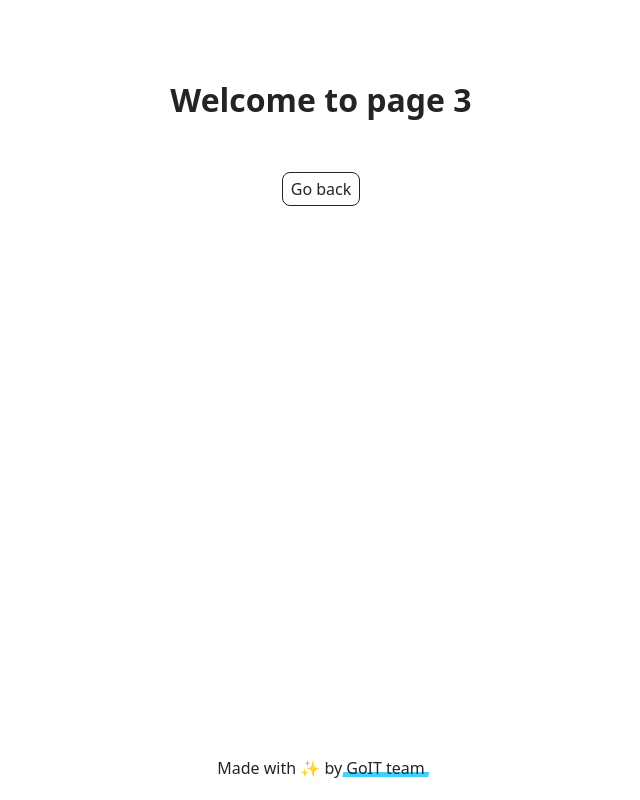
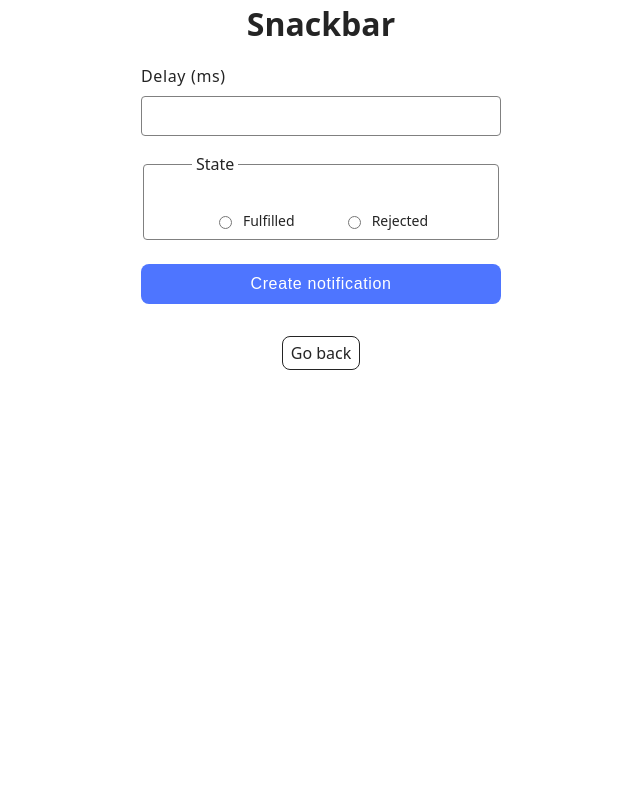
Before and after one commit to LazoryshynMariia/goit-js-hw-10, a website built with Vite: page src/2-snackbar.html in a window 1280 px wide. Shown: the whole page, without its empty margins (319-959 px from the left). Built offline with nearby package versions, Linux system fonts and the light colour scheme.

Commit message:
Add promise generator and notifications

```diff
--- a/src/2-snackbar.html
+++ b/src/2-snackbar.html
@@ -8,21 +8,55 @@
     <link rel="stylesheet" href="./css/styles.css" />
   </head>
   <body>
-    <load
-      src="./partials/header.html"
-      icon-path="./img/sprite.svg#logo"
-      highlight-curr="active"
-    />
-
     <main>
       <div class="container">
-        <h1 class="main-title">
-          <span class="main-title-gradient">Welcome</span> to page 3
-        </h1>
+        <h1 class="main-title">Snackbar</h1>
+        <form class="form">
+          <label class="form-label">
+            <span class="form-label-text">Delay (ms)</span>
+            <input
+              type="number"
+              name="delay"
+              class="form-input"
+              step="1000"
+              required
+            />
+          </label>
+
+          <fieldset class="form-fieldset">
+            <legend class="form-legend">State</legend>
+
+            <div class="form-radio-group">
+              <label class="form-radio-label">
+                <input
+                  type="radio"
+                  name="state"
+                  value="fulfilled"
+                  class="form-radio"
+                  required
+                />
+                <span>Fulfilled</span>
+              </label>
+
+              <label class="form-radio-label">
+                <input
+                  type="radio"
+                  name="state"
+                  value="rejected"
+                  class="form-radio"
+                  required
+                />
+                <span>Rejected</span>
+              </label>
+            </div>
+          </fieldset>
+
+          <button type="submit" class="form-button">Create notification</button>
+        </form>
         <a class="back-link" href="./index.html">Go back</a>
       </div>
     </main>
 
-    <load src="./partials/footer.html" />
+    <script type="module" src="./js/2-snackbar.js"></script>
   </body>
 </html>
--- a/src/css/container.css
+++ b/src/css/container.css
@@ -70,10 +70,6 @@ button[data-start]:disabled {
   color: #989898;
 }
 
-.main-title {}
-
-.main-title-gradient {}
-
 .timer {
   display: flex;
   justify-content: center;
@@ -106,3 +102,96 @@ button[data-start]:disabled {
     line-height: 1.5;
     color: #2e2f42;
 }
+
+.form {
+  width: 360px;
+  display: flex;
+  flex-direction: column;
+  margin: auto;
+}
+
+.form-label {
+  display: flex;
+  flex-direction: column;
+  text-align: left;
+  gap: 8px;
+  font-size: 14px;
+  margin-bottom: 16px;
+}
+
+.form-label-text {
+  font-size: 16px;
+  letter-spacing: 0.04em;
+}
+
+.form-input {
+  box-sizing: border-box;
+  border: 1px solid #808080;
+  border-radius: 4px;
+  width: 100%;
+  height: 40px;
+  padding: 16px 8px;
+  transition: border-color 250ms ease, box-shadow 250ms ease;
+}
+.form-input:hover {
+  border-color: #4e75ff;
+  box-shadow: 0 0 0 3px rgba(78, 117, 255, 0.2);
+}
+.form-input:focus {
+  border-color: #4e75ff;
+  box-shadow: 0 0 0 4px rgba(78, 117, 255, 0.15);
+  transform: scale(1.01);
+}
+.form-input:valid {
+  border-color: #4e75ff;
+}
+.form-fieldset {
+  border: 1px solid #808080;
+  border-radius: 4px;
+  padding:24px 48px 8px;
+  margin-bottom: 24px;
+}
+.form-fieldset:hover,
+.form-fieldset:valid {
+  border: 1px solid #000;
+}
+
+.form-legend {
+  font-size: 16px;
+  text-align: left;
+  padding: 0 4px;
+}
+
+.form-radio-group {
+  display: flex;
+  justify-content: center;
+  gap: 48px;
+  margin-top: 10px;
+}
+
+.form-radio-label {
+  display: flex;
+  align-items: center;
+  gap: 8px;
+  font-size: 14px;
+  cursor: pointer;
+}
+
+.form-radio {}
+
+.form-button {
+  border-radius: 8px;
+  border: none;
+  padding: 8px 16px;
+  width: 100%;
+  height: 40px;
+  background: #4e75ff;
+  font-size: 16px;
+  line-height: 1.5;
+  letter-spacing: 0.04em;
+  color: #fff;
+}
+
+.form-button:hover {
+  background: #6c8cff;
+}
--- a/src/js/2-snackbar.js
+++ b/src/js/2-snackbar.js
@@ -0,0 +1,40 @@
+import iziToast from "izitoast";
+import "izitoast/dist/css/iziToast.min.css";
+
+
+const form = document.querySelector("form")
+
+form.addEventListener("submit", handleSubmit);
+
+function handleSubmit(event) {
+    event.preventDefault();
+
+    const form = event.target;
+    const delay = Number(form.elements.delay.value);
+    const state = form.elements.state.value;
+
+    console.log("Delay:", delay, "State:", state);
+
+    const message = new Promise((resolve, reject) => {
+        setTimeout(() => {
+            if (state === "fulfilled") {
+                resolve(delay);
+            } else {
+                reject(delay);
+            }
+        }, delay);
+
+    });
+
+    message
+        .then(value => iziToast.success({
+            message: `✅ Fulfilled promise in ${value}ms`,
+            backgroundColor: '#59a10d',
+            position: 'topRight'
+        }))
+        .catch(error => iziToast.error({
+            message: `❌ Rejected promise in ${error}ms`,
+            backgroundColor: '#ef4040',
+            position: 'topRight'
+        }));
+};
--- a/src/partials/footer.html
+++ /dev/null
@@ -1,15 +0,0 @@
-<footer class="footer">
-  <div class="container">
-    <p class="footer-desc">
-      Made with ✨ by
-      <a
-        class="footer-link"
-        href="https://goit.global/ua/"
-        target="_blank"
-        rel="noopener noreferrer"
-      >
-        GoIT team
-      </a>
-    </p>
-  </div>
-</footer>
--- a/src/partials/header.html
+++ /dev/null
@@ -1,9 +0,0 @@
-<header class="header">
-  <div class="container">
-    <a class="nav-logo" href="./index.html" aria-label="Site logo">
-      <svg class="nav-logo-icon" width="100" height="30">
-        <use href="{=$icon-path}"></use>
-      </svg>
-    </a>
-  </div>
-</header>
```
Also changed, not shown: src/1-timer.html (+2 -6 lines), src/index.html (+0 -6 lines).
